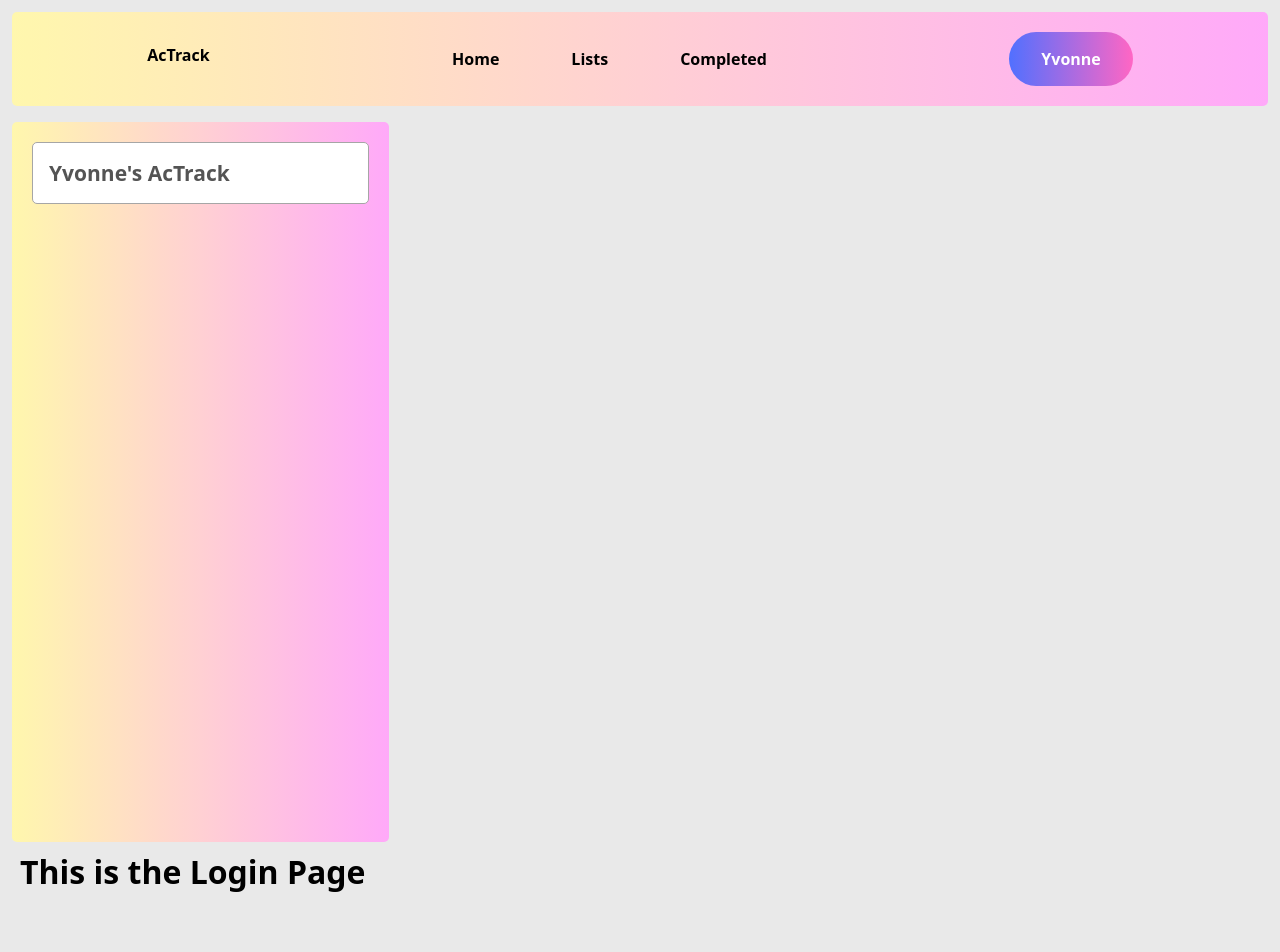
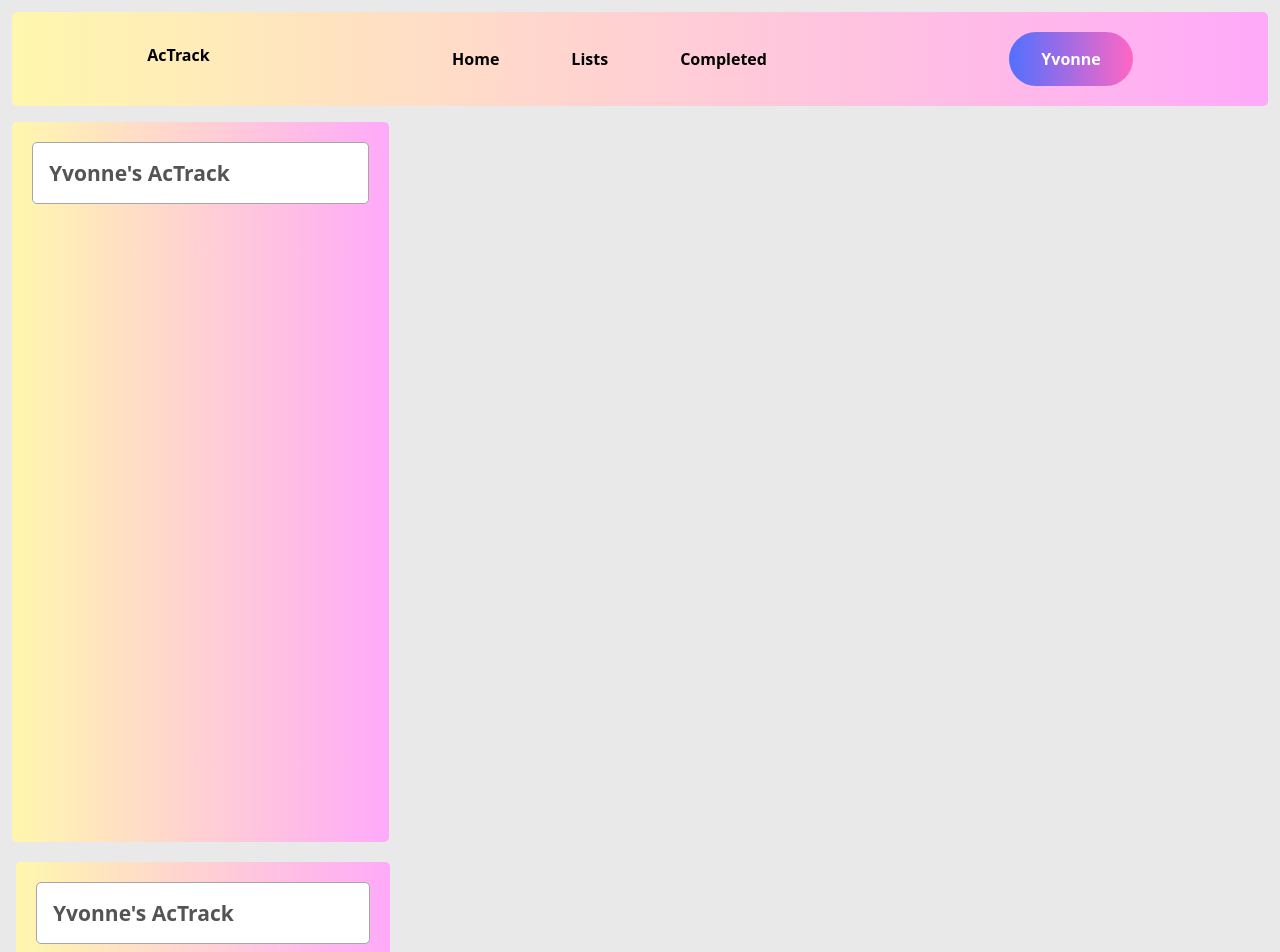
Before and after one commit to yvonneitan/yvonne-itangishaka-capstone-project-client, a React (Vite) app in the folder client-actrack/: page /login in a window 1280 px wide. Shown: the top 952 px of the page. Before the commit the page ends 913 px from the top, so only its background shows below. Built offline with nearby package versions, Linux system fonts and the light colour scheme.

Commit message:
Add components, pages and styles the active route

```diff
--- a/client-actrack/package.json
+++ b/client-actrack/package.json
@@ -10,6 +10,7 @@
     "preview": "vite preview"
   },
   "dependencies": {
+    "axios": "^1.7.7",
     "dom": "^0.0.3",
     "react": "^18.3.1",
     "react-dom": "^18.3.1",
--- a/client-actrack/src/components/ListsContainer/ListsContainer.jsx
+++ b/client-actrack/src/components/ListsContainer/ListsContainer.jsx
@@ -1,7 +1,7 @@
 import React from 'react'
 import './ListsContainer.scss'
 
-function ListsContainer() {
+function ListsContainer(className) {
   return (
     <div className='lists'>
         <p className="lists__title">
--- a/client-actrack/src/pages/LoginPage/LoginPage.jsx
+++ b/client-actrack/src/pages/LoginPage/LoginPage.jsx
@@ -1,13 +1,14 @@
 import React from 'react'
 import './LoginPage.scss'
+import ListsContainer from '../../components/ListsContainer/ListsContainer'
 
 function LoginPage() {
   return (
-    <div>
-      <h1>This is the Login Page</h1>
+    <div className='container'>
+     <ListsContainer/>
     </div>
   )
 }
-import Header from '../../components/Header/Header'
+
 
 export default LoginPage
--- a/client-actrack/src/pages/LoginPage/LoginPage.scss
+++ b/client-actrack/src/pages/LoginPage/LoginPage.scss
@@ -0,0 +1,3 @@
+.container{
+    justify-content: center;
+}
```
Also changed, not shown: client-actrack/src/components/CardsContainer/CardsContainer.jsx (added, +15 -0 lines), client-actrack/src/components/CardsContainer/CardsContainer.scss (added), 1 other file (tests, documents, lock files or other folders).
